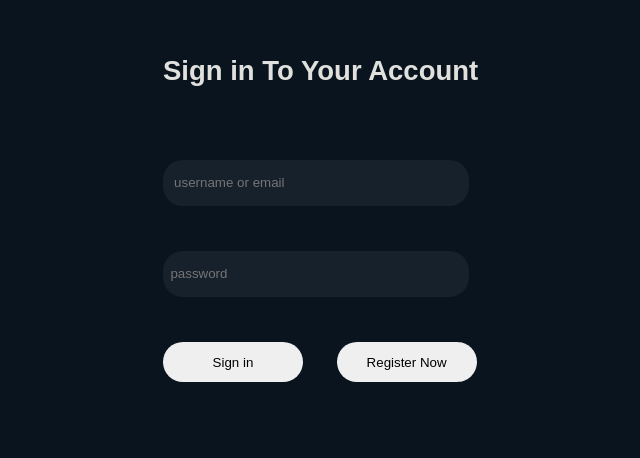
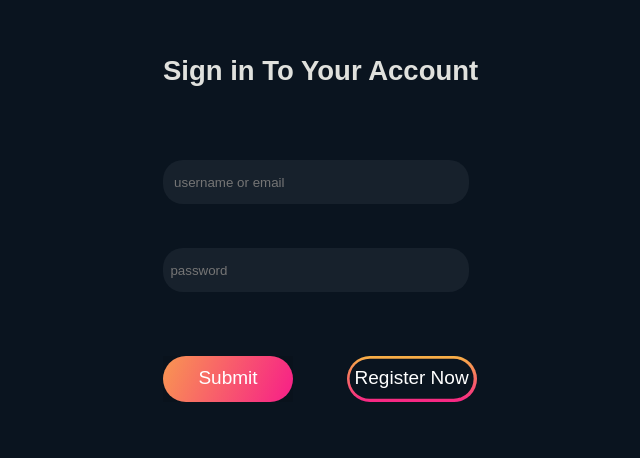
Before and after one commit to Sdalpha/indecord, a plain HTML site: page pages/login.html in a window 1280 px wide. Shown: the part 145-603 px from the top of the page, without its empty margins (557-1197 px from the left). Drawn offline with Linux system fonts and the light colour scheme.

Commit message:
login page modify

```diff
--- a/pages/login.css
+++ b/pages/login.css
@@ -13,7 +13,7 @@ h1{
     color: rgba(224, 225, 221, 1);
     font-weight: bolt;
     font-size: 27.5px;
-    /* border: 2px solid red; */
+
 
 }
 section{
@@ -23,12 +23,12 @@ section{
 
 }
 .left{
-    /* border: 2px solid rebeccapurple; */
+
     width: 50%;
     min-height: 100%;
 }
 .right{
-    /* border: 2px solid rebeccapurple; */
+
     width: 70%;
     min-height: 100%;
     display: flex;
@@ -36,7 +36,7 @@ section{
     justify-content: space-around;
 }
 .right .login{
-    /* border: 2px dotted red; */
+
     height: 50%;
     width: 50%;
 }
@@ -47,6 +47,7 @@ section{
 input{
     width: 82%;
     height: 50%;
+    display: block;
     border-radius: 20px;
     background: transparent;
     background-color: rgba(23, 33, 44, 1);
@@ -54,16 +55,68 @@ input{
     border: none;
     color: white;
 }
-button{
-  width: 140px;
-  border-radius: 20px;
-  border: none;
-  cursor: pointer;
-}
+
 .btn{
-    height: 40px;
-    /* border: 2px solid pink; */
+    height: 72%;
     width: 84%;
     display: flex;
     justify-content: space-between;
+    align-items: center;
 }
+#btn{
+
+}
+.btn1 a{
+    position: relative;
+    color: white;
+    Width: 130px;
+    Height: 46px;
+    display: block;
+    text-align: center;
+    border-radius: 28.1074px;
+    text-decoration: none;
+    background: linear-gradient(112.75deg, #F9B145 -21.64%, #F72585 93.8%);
+
+    box-shadow: 0px 4px 100px rgba(0, 0, 0, 0.5);
+ }
+ .btn1 a span{
+    height: 88%;
+    width: 96%;
+    display: block;
+    position: absolute;
+    top: 50%;
+    left: 50%;
+    border-radius: 28.1074px;
+    font-weight: 500;
+    font-size: 19px;
+    text-transform: capitalize;
+    line-height: 204.5%;
+    transform: translate(-50%, -50%);
+ }
+
+.btn2 a{
+    position: relative;
+    color: white;
+    Width: 130px;
+    Height: 46px;
+    display: block;
+    text-align: center;
+    border-radius: 28.1074px;
+    text-decoration: none;
+    background-image: linear-gradient(#F9B145,#F72585);
+ }
+ .btn2 a span{
+    height: 88%;
+    width: 96%;
+    background: #0A141F;
+    display: block;
+    position: absolute;
+    top: 50%;
+    left: 50%;
+    border-radius: 28.1074px;
+    font-weight: 500;
+    font-size: 19px;
+    text-transform: capitalize;
+    line-height: 204.5%;
+    transform: translate(-50%, -50%);
+}
--- a/pages/login.html
+++ b/pages/login.html
@@ -8,7 +8,9 @@
     <link rel="stylesheet" href="login.css">
   </head>
   <body>
+
  <section>
+
       <div class="left">
 
       </div>
@@ -19,63 +21,21 @@
             <h1>Sign in To Your Account</h1>
         </div>
         <div class="inp1">
-                    <input type="text" placeholder="   username or email">
+            <input type="text" name="" placeholder="   username or email">
         </div>
         <div class="inp2">
             <input type="password" placeholder="  password">
         </div>
-                <div class="btn">
-                    <button class="btn1">Sign in</button>
-                    <button class="btn2">Register Now</button>
+        <div class="btn" id="btn">
+          <div class="btn1">
+              <a href="#"><span>Submit
+             </span></a>
+          </div>
+          <div class="btn2">
+              <a href="#"><span>Register Now</span></a>
           </div>
         </div>
       </div>
-
-
-
-
-
-
-
-
-
-
-
-
-
-
-
-
-
-
-
-
-
-
-
-
-
-
-
-
-
-        <!-- <div class="k">
-          <h1>Sign in To Your Account</h1>
-        </div>
-
-
-        <input class="text1" type="text" placeholder="username or email">
-
-
-        <input class="text2" type="password" placeholder="password">
-
-
-        <div class="btn">
-            <button class="btn1">submit</button>
-            <button class="btn2">register</button>
-        </div> -->
-
-
     </section>
 
   </body>
```
Lines whose indentation alone changed are shown as unchanged.
